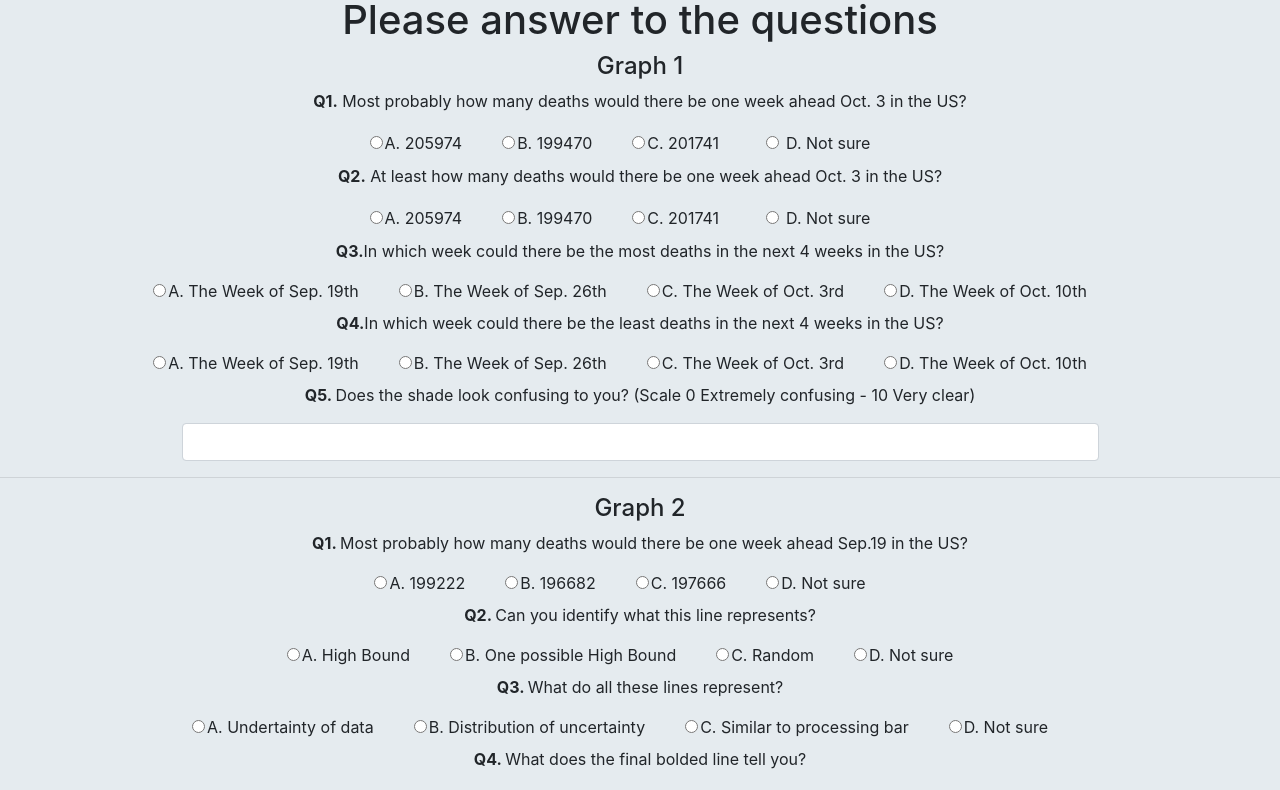
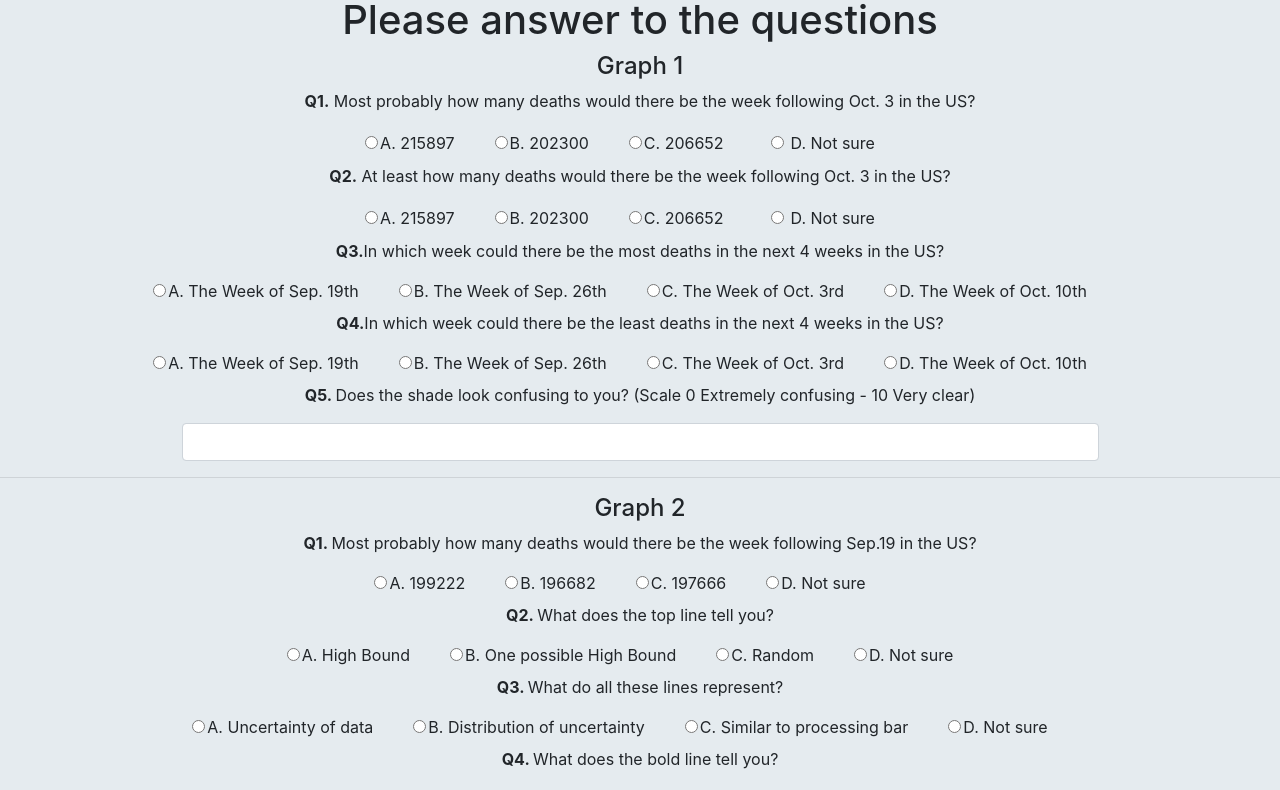
Before and after one commit to amirradman/cmpe295A, a React (Create React App) app in the folder client/: page / in a window 1280 px wide. Shown: the part 1340-2130 px from the top of the page. Built offline with nearby package versions, Linux system fonts and the light colour scheme.

Commit message:
fixed labeling

```diff
--- a/client/src/components/Questions.js
+++ b/client/src/components/Questions.js
@@ -85,7 +85,7 @@ class Questions extends React.Component {
         <h1>Please answer to the questions</h1>
         <h4>Graph 1</h4>
         {/* Graph 1 Question 1 Below */}
-        <p><span class="bold">Q1.</span> Most probably how many deaths would there be one week ahead Oct. 3 in the US?</p>
+        <p><span class="bold">Q1.</span> Most probably how many deaths would there be the week following Oct. 3 in the US?</p>
 
           <label class="radio-inline">
           <input
@@ -96,7 +96,7 @@ class Questions extends React.Component {
             step="any"
             required
           />
-        A. 205974
+        A. 215897
         </label>
 
 
@@ -109,7 +109,7 @@ class Questions extends React.Component {
             onChange={this.myChangeHandler}
             step="any"
           />
-        B. 199470
+        B. 202300
         </label>
 
 
@@ -121,7 +121,7 @@ class Questions extends React.Component {
             onChange={this.myChangeHandler}
             step="any"
           />
-        C. 201741
+        C. 206652
         </label>
 
 
@@ -138,7 +138,7 @@ class Questions extends React.Component {
 
         {/* ................................................. */}
         {/* Graph 1 Question 2 Below */}
-        <p><span class="bold">Q2.</span> At least how many deaths would there be one week ahead Oct. 3 in the US?</p>
+        <p><span class="bold">Q2.</span> At least how many deaths would there be the week following Oct. 3 in the US?</p>
         <label>
         <input
           value="215897"
@@ -148,7 +148,7 @@ class Questions extends React.Component {
           step="any"
           required
         />
-        A. 205974
+        A. 215897
         </label>
         <label>
         <input
@@ -158,7 +158,7 @@ class Questions extends React.Component {
           onChange={this.myChangeHandler}
           step="any"
         />
-        B. 199470
+        B. 202300
         </label>
         <label>
         <input
@@ -168,7 +168,7 @@ class Questions extends React.Component {
           onChange={this.myChangeHandler}
           step="any"
         />
-        C. 201741
+        C. 206652
         </label>
         <label>
         <input style={mystyle}
@@ -285,7 +285,7 @@ class Questions extends React.Component {
         <hr></hr>
         <h4>Graph 2</h4>
         {/* Graph 2 Question 1 */}
-        <p><span class="bold">Q1. </span>Most probably how many deaths would there be one week ahead Sep.19 in the US?</p>
+        <p><span class="bold">Q1. </span>Most probably how many deaths would there be the week following Sep.19 in the US?</p>
         <label class="radio-inline">
           <input
             value="199222"
@@ -335,7 +335,7 @@ class Questions extends React.Component {
           D. Not sure
         </label>
         {/* Graph 2 Question 2 */}
-        <p><span class="bold">Q2. </span>Can you identify what this line represents?</p>
+        <p><span class="bold">Q2. </span>What does the top line tell you?</p>
         <label class="radio-inline">
           <input
             value="High bound"
@@ -396,7 +396,7 @@ class Questions extends React.Component {
             step="any"
             required
           />
-          A. Undertainty of data
+          A. Uncertainty of data
         </label>
 
 
@@ -414,7 +414,7 @@ class Questions extends React.Component {
 
         <label class="radio-inline">
           <input
-            value="Similar to processing bar"
+            value="Similar to progress icon/loading icon"
             type='radio'
             name='G2question3'
             onChange={this.myChangeHandler}
@@ -436,7 +436,7 @@ class Questions extends React.Component {
         </label>
 
         {/* Graph 2 Question 4 */}
-        <p><span class="bold">Q4. </span>What does the final bolded line tell you?</p>
+        <p><span class="bold">Q4. </span>What does the bold line tell you?</p>
         <label class="radio-inline">
           <input
             value="Ensemble mean"
@@ -650,7 +650,7 @@ class Questions extends React.Component {
         </label>
 
         {/* Graph 3 Question 4 */}
-        <p><span class="bold">Q4. </span>What’s the maximum number of people will passed away due to COVID-19 on July 1st?</p>
+        <p><span class="bold">Q4. </span>What’s the maximum number of people that will passed away due to COVID-19 on July 1st?</p>
         <label class="radio-inline">
           <input
             value="31383"
@@ -700,7 +700,7 @@ class Questions extends React.Component {
         </label>
 
         {/* Graph 3 Question 5 */}
-        <p><span class="bold">Question 5:</span>What’s your overall experience of this uncertainty visualization with HOP and color gradient features?(Scale 0 Not at all - 10 Very useful)</p>
+        <p><span class="bold">Q5. </span>What’s your overall experience of this uncertainty visualization with HOP and color gradient features?(Scale 0 Not at all - 10 Very useful)</p>
         <input class="form-control"  value={this.state.value}
           type='number'
           min="0"
```
